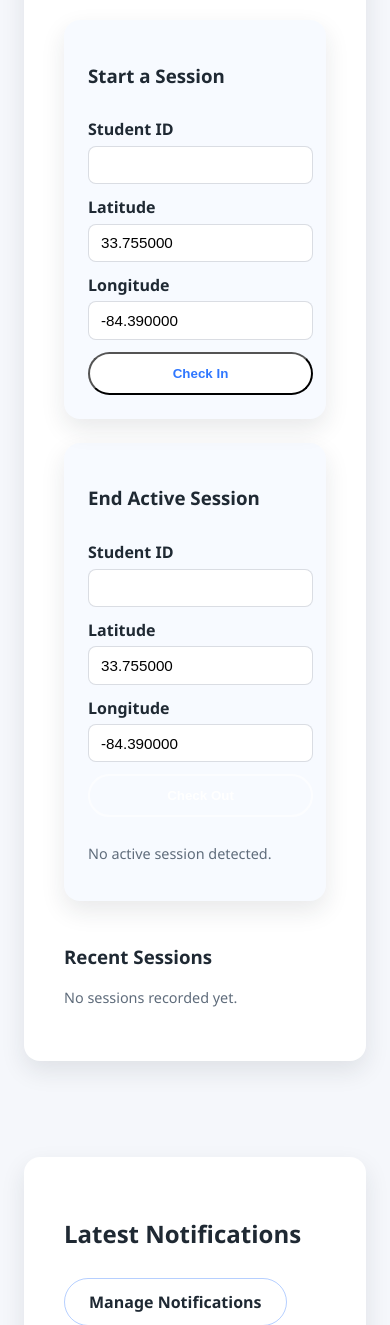
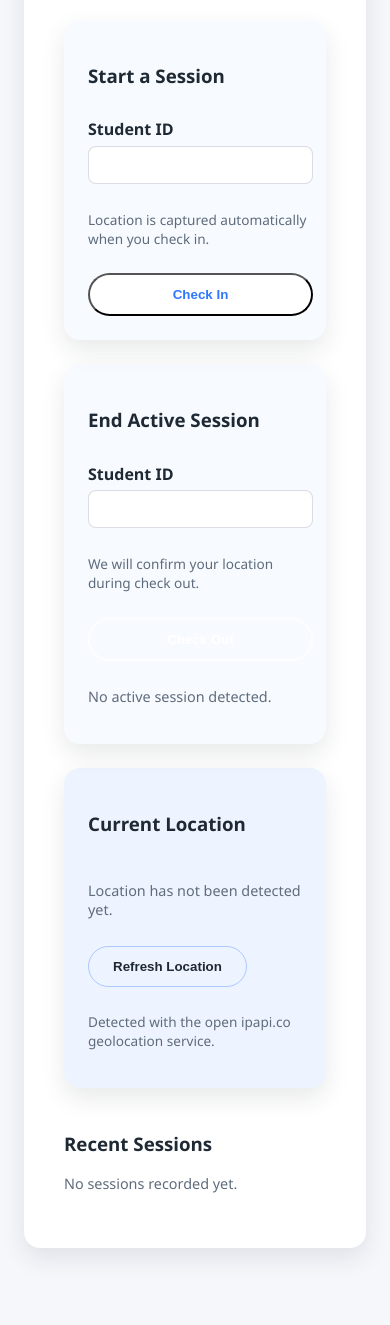
Before and after one commit to Jakehebert201/CSCI4250-ScrumProject, a Flask app: template templates/index.html in a window 390 px wide. Shown: the part 1060-2385 px from the top of the page. Run offline with Flask 3, Linux system fonts and the light colour scheme; the template is opened without the code that fills it, so the values that code supplies are empty.

Commit message:
Add location service and mobile-friendly check-in experience

```diff
--- a/app.py
+++ b/app.py
@@ -6,7 +6,8 @@ from typing import Dict, Iterable, List
 
 from flask import Flask, flash, redirect, render_template, request, url_for
 
-from tracker import JSONDataStore, ProfessorService, StudentService
+from tracker import JSONDataStore, LocationService, ProfessorService, StudentService
+from tracker.location_service import LocationServiceError
 from tracker.student_service import (
     ActiveSessionExistsError,
     LocationValidationError,
@@ -44,15 +45,18 @@ def _collect_highlights(student_service: StudentService, student_ids: Iterable[s
 def create_app(data_path: Path | None = None) -> Flask:
     """Create the Flask application instance."""
 
-    datastore = JSONDataStore(data_path or _default_data_path())
+    data_file = data_path or _default_data_path()
+    datastore = JSONDataStore(data_file)
     student_service = StudentService(datastore)
     professor_service = ProfessorService(datastore)
+    location_service = LocationService(data_file.parent)
 
     app = Flask(__name__)
     app.config.update(
         SECRET_KEY="dev",
         STUDENT_SERVICE=student_service,
         PROFESSOR_SERVICE=professor_service,
+        LOCATION_SERVICE=location_service,
     )
 
     @app.route("/")
@@ -79,6 +83,11 @@ def create_app(data_path: Path | None = None) -> Flask:
             if default_student_id
             else []
         )
+        last_location = (
+            location_service.get_location(default_student_id)
+            if default_student_id
+            else None
+        )
 
         return render_template(
             "index.html",
@@ -90,26 +99,23 @@ def create_app(data_path: Path | None = None) -> Flask:
             sessions=sessions[:5],
             active_session=active_session,
             notifications=notifications[:5],
+            last_location=last_location,
         )
 
     @app.post("/check-in")
     def check_in():
         student_id = request.form.get("student_id", "").strip()
-        latitude = request.form.get("latitude")
-        longitude = request.form.get("longitude")
         if not student_id:
             flash("Student ID is required to check in", "error")
             return redirect(url_for("index"))
         try:
-            lat_value = float(latitude)
-            lon_value = float(longitude)
-        except (TypeError, ValueError):
-            flash("Latitude and longitude must be provided", "error")
+            location = location_service.record_location(student_id)
+        except LocationServiceError:
+            flash("Unable to determine your current location. Please try again.", "error")
             return redirect(url_for("index"))
-
         try:
             session = student_service.start_study_session(
-                student_id, latitude=lat_value, longitude=lon_value
+                student_id, latitude=location.latitude, longitude=location.longitude
             )
         except StudentNotFoundError:
             flash("Unknown student ID", "error")
@@ -118,30 +124,31 @@ def create_app(data_path: Path | None = None) -> Flask:
         except LocationValidationError:
             flash("Please move within the campus geofence before checking in", "error")
         else:
-            flash(
-                f"Checked in at {session.start_time.strftime('%Y-%m-%d %H:%M:%S')} UTC",
-                "success",
+            message = (
+                f"Checked in at {session.start_time.strftime('%Y-%m-%d %H:%M:%S')} UTC"
             )
+            if location.city or location.country:
+                location_label = ", ".join(
+                    part for part in (location.city, location.region, location.country) if part
+                )
+                message += f" from {location_label}"
+            flash(message, "success")
         return redirect(url_for("index"))
 
     @app.post("/check-out")
     def check_out():
         student_id = request.form.get("student_id", "").strip()
-        latitude = request.form.get("latitude")
-        longitude = request.form.get("longitude")
         if not student_id:
             flash("Student ID is required to check out", "error")
             return redirect(url_for("index"))
         try:
-            lat_value = float(latitude)
-            lon_value = float(longitude)
-        except (TypeError, ValueError):
-            flash("Latitude and longitude must be provided", "error")
+            location = location_service.record_location(student_id)
+        except LocationServiceError:
+            flash("Unable to determine your current location. Please try again.", "error")
             return redirect(url_for("index"))
-
         try:
             session = student_service.end_study_session(
-                student_id, latitude=lat_value, longitude=lon_value
+                student_id, latitude=location.latitude, longitude=location.longitude
             )
         except StudentNotFoundError:
             flash("Unknown student ID", "error")
@@ -154,13 +161,34 @@ def create_app(data_path: Path | None = None) -> Flask:
                 duration = session.end_time - session.start_time
                 minutes = int(duration.total_seconds() // 60)
                 seconds = int(duration.total_seconds() % 60)
-                flash(
-                    f"Session ended after {minutes}m {seconds}s of study time",
-                    "success",
-                )
+                message = f"Session ended after {minutes}m {seconds}s of study time"
+                if location.city or location.country:
+                    location_label = ", ".join(
+                        part for part in (location.city, location.region, location.country) if part
+                    )
+                    message += f" near {location_label}"
+                flash(message, "success")
             else:
                 flash("Checked out successfully", "success")
         return redirect(url_for("index"))
+
+    @app.post("/api/location")
+    def update_location():
+        payload = request.get_json(silent=True) or {}
+        student_id = (payload.get("student_id") or "").strip()
+        if not student_id:
+            return {"error": "Student ID is required"}, 400
+        try:
+            record = location_service.record_location(student_id)
+        except LocationServiceError:
+            return {"error": "Unable to determine your current location."}, 503
+        return {
+            "latitude": record.latitude,
+            "longitude": record.longitude,
+            "city": record.city,
+            "region": record.region,
+            "country": record.country,
+        }
 
     @app.route("/notifications", methods=["GET"])
     def notifications():
--- /dev/null
+++ b/data/user_locations.json
@@ -0,0 +1 @@
+{}
--- /dev/null
+++ b/static/location.js
@@ -0,0 +1,74 @@
+(function () {
+  const REFRESH_SELECTOR = '[data-refresh-location]';
+  const DISPLAY_SELECTOR = '[data-location-display]';
+  const STUDENT_INPUT_SELECTOR = '[data-student-input]';
+
+  function formatLocation(data) {
+    if (!data) {
+      return 'Unable to detect location.';
+    }
+    const parts = [data.city, data.region, data.country].filter(Boolean);
+    if (parts.length) {
+      return parts.join(', ');
+    }
+    if (typeof data.latitude === 'number' && typeof data.longitude === 'number') {
+      return `Latitude ${data.latitude.toFixed(4)}, Longitude ${data.longitude.toFixed(4)}`;
+    }
+    return 'Location not available.';
+  }
+
+  async function fetchLocation(studentId, displayNode) {
+    if (!studentId) {
+      displayNode.textContent = 'Enter a student ID to detect location.';
+      return;
+    }
+    displayNode.textContent = 'Detecting location…';
+    try {
+      const response = await fetch('/api/location', {
+        method: 'POST',
+        headers: {
+          'Content-Type': 'application/json',
+        },
+        body: JSON.stringify({ student_id: studentId }),
+      });
+      const payload = await response.json();
+      if (!response.ok || payload.error) {
+        displayNode.textContent = payload.error || 'Unable to detect location.';
+        return;
+      }
+      displayNode.textContent = formatLocation(payload);
+    } catch (error) {
+      displayNode.textContent = 'Unable to detect location.';
+    }
+  }
+
+  document.addEventListener('DOMContentLoaded', () => {
+    const refreshButton = document.querySelector(REFRESH_SELECTOR);
+    const displayNode = document.querySelector(DISPLAY_SELECTOR);
+    const studentInputs = document.querySelectorAll(STUDENT_INPUT_SELECTOR);
+
+    if (!displayNode) {
+      return;
+    }
+
+    let currentStudentId = '';
+    studentInputs.forEach((input) => {
+      const updateId = () => {
+        currentStudentId = input.value.trim();
+      };
+      updateId();
+      input.addEventListener('input', updateId);
+      input.addEventListener('change', updateId);
+    });
+
+    if (refreshButton) {
+      refreshButton.addEventListener('click', () => {
+        fetchLocation(currentStudentId, displayNode);
+      });
+    }
+
+    if (currentStudentId) {
+      fetchLocation(currentStudentId, displayNode);
+    }
+  });
+})();
--- a/static/styles.css
+++ b/static/styles.css
@@ -300,6 +300,10 @@ footer {
     font-size: 0.85rem;
 }
 
+.small {
+    font-size: 0.85rem;
+}
+
 .cta.tertiary {
     background: transparent;
     color: var(--primary);
@@ -345,6 +349,16 @@ footer {
     flex-wrap: wrap;
 }
 
+.location-card {
+    display: grid;
+    gap: 0.75rem;
+    background: rgba(47, 119, 255, 0.08);
+}
+
+.location-card button {
+    justify-self: start;
+}
+
 @media (max-width: 720px) {
     .form-row {
         grid-template-columns: 1fr;
--- a/templates/index.html
+++ b/templates/index.html
@@ -88,18 +88,9 @@
                     <h3>Start a Session</h3>
                     <label>
                         Student ID
-                        <input type="text" name="student_id" value="{{ default_student_id or '' }}" required>
+                        <input type="text" name="student_id" data-student-input value="{{ default_student_id or '' }}" required>
                     </label>
-                    <div class="form-row">
-                        <label>
-                            Latitude
-                            <input type="number" step="0.000001" name="latitude" value="33.755000" required>
-                        </label>
-                        <label>
-                            Longitude
-                            <input type="number" step="0.000001" name="longitude" value="-84.390000" required>
-                        </label>
-                    </div>
+                    <p class="muted small">Location is captured automatically when you check in.</p>
                     <button type="submit" class="cta">Check In</button>
                     {% if active_session %}
                         <p class="muted">Current session started at {{ active_session.start_time.strftime('%b %d, %Y %H:%M') }} UTC.</p>
@@ -110,23 +101,35 @@
                     <h3>End Active Session</h3>
                     <label>
                         Student ID
-                        <input type="text" name="student_id" value="{{ default_student_id or '' }}" required>
+                        <input type="text" name="student_id" data-student-input value="{{ default_student_id or '' }}" required>
                     </label>
-                    <div class="form-row">
-                        <label>
-                            Latitude
-                            <input type="number" step="0.000001" name="latitude" value="33.755000" required>
-                        </label>
-                        <label>
-                            Longitude
-                            <input type="number" step="0.000001" name="longitude" value="-84.390000" required>
-                        </label>
-                    </div>
+                    <p class="muted small">We will confirm your location during check out.</p>
                     <button type="submit" class="cta secondary">Check Out</button>
                     {% if not active_session %}
                         <p class="muted">No active session detected.</p>
                     {% endif %}
                 </form>
+            </div>
+
+            <div class="location-card card">
+                <h3>Current Location</h3>
+                <p class="muted" id="location-status" data-location-display>
+                    {% if last_location %}
+                        {% set parts = [] %}
+                        {% if last_location.city %}{% set _ = parts.append(last_location.city) %}{% endif %}
+                        {% if last_location.region %}{% set _ = parts.append(last_location.region) %}{% endif %}
+                        {% if last_location.country %}{% set _ = parts.append(last_location.country) %}{% endif %}
+                        {% if parts %}
+                            {{ parts | join(', ') }}
+                        {% else %}
+                            Latitude {{ '%.4f'|format(last_location.latitude) }}, Longitude {{ '%.4f'|format(last_location.longitude) }}
+                        {% endif %}
+                    {% else %}
+                        Location has not been detected yet.
+                    {% endif %}
+                </p>
+                <button type="button" class="cta tertiary" data-refresh-location>Refresh Location</button>
+                <p class="muted small">Detected with the open ipapi.co geolocation service.</p>
             </div>
 
             <div class="session-history">
@@ -193,5 +196,7 @@
     <footer>
         <p>Powered by Flask and the Tracker sample dataset.</p>
     </footer>
+
+    <script src="{{ url_for('static', filename='location.js') }}" defer></script>
 </body>
 </html>
--- a/tracker/__init__.py
+++ b/tracker/__init__.py
@@ -1,11 +1,13 @@
 """Student tracker application package."""
 
 from .datastore import JSONDataStore
+from .location_service import LocationService
 from .professor_service import ProfessorService
 from .student_service import StudentService
 
 __all__ = [
     "JSONDataStore",
+    "LocationService",
     "ProfessorService",
     "StudentService",
 ]
```
Also changed, not shown: tests/test_services.py (+23 -0 lines), tracker/location_service.py (added, +118 -0 lines).
